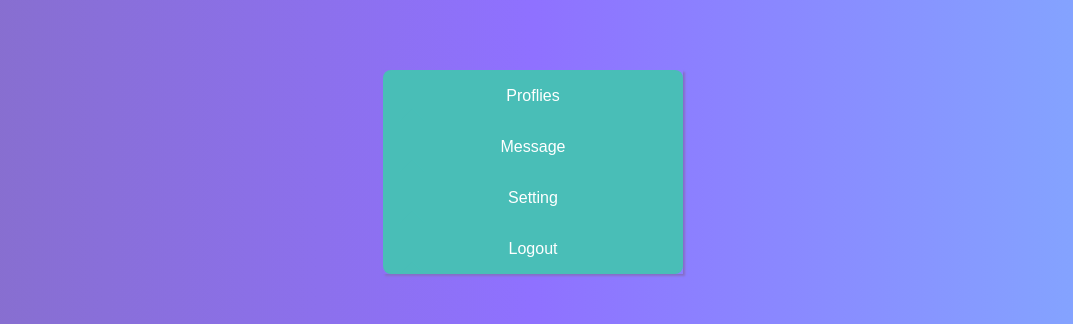
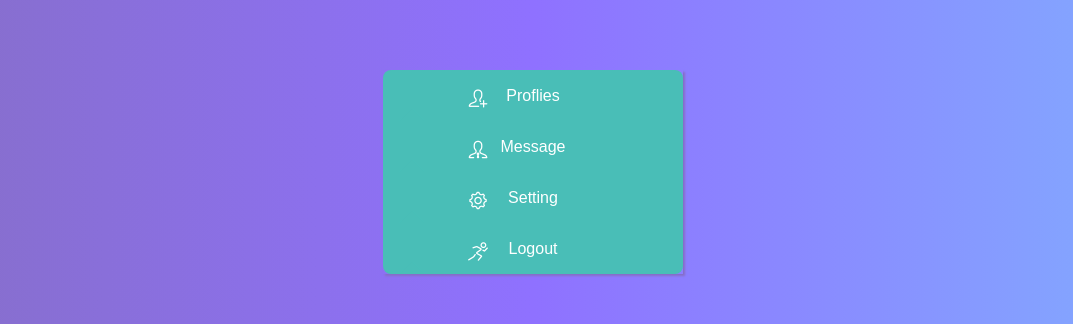
Before and after one commit to srf1995/menu, a plain HTML site: page index.html in a window 1280 px wide. Shown: the part 228-552 px from the top of the page, without its empty margins (107-1180 px from the left). Drawn offline with Linux system fonts and the light colour scheme.

Commit message:
5.5更新图标

```diff
--- a/index.css
+++ b/index.css
@@ -34,6 +34,12 @@
 			padding:16px 0;
 			background:#49beb7;
 			color:#fff;
+		}
+		.btn i {
+			position: absolute;
+			top:16px;
+			left:85px;
+			font-size:20px;
 		}
 		.btn::before{
 			content:"";
--- a/index.html
+++ b/index.html
@@ -4,19 +4,22 @@
 	<meta charset="UTF-8">
 	<title>折叠菜单栏</title>
 	<link rel="stylesheet" type="text/css" href="index.css">
+	<link rel="stylesheet" type="text/css" href="iconfont.css">
 </head>
 <body>
 	<div class="main">
 		<div class="content">
+			<ul>
 			<li class="item" id="Proflies">
-				<a href="#Proflies" class="btn">Proflies</a>
+
+				<a href="#Proflies" class="btn"><i class="iconfont icon-icon_addperson"></i>Proflies</a>
 				<div class="smenu">
 					<a href="">Posts</a>
 					<a href="">Picture</a>
 				</div>
 			</li>
 			<li class="item" id="Message">
-				<a href="#Message" class="btn">Message</a>
+				<a href="#Message" class="btn"><i class="iconfont icon-icon_boss"></i>Message</a>
 				<div class="smenu">
 					<a href="">new</a>
 					<a href="">sent</a>
@@ -24,15 +27,16 @@
 				</div>
 			</li>
 			<li class="item" id="Setting">
-				<a href="#Setting" class="btn">Setting</a>
+				<a href="#Setting" class="btn" ><i class="iconfont icon-icon_setting"></i>Setting</a>
 				<div class="smenu" >
 					<a href="">password</a>
 					<a href="">language</a>
 				</div>
 			</li>
 			<li class="item" id="Logout">
-				<a href="#Logout" class="btn" >Logout</a>
+				<a href="#Logout" class="btn" ><i class="iconfont icon-icon_sport"></i>Logout</a>
 			</li>
+			</ul>
 		</div>
 	</div>
 </body>
```
